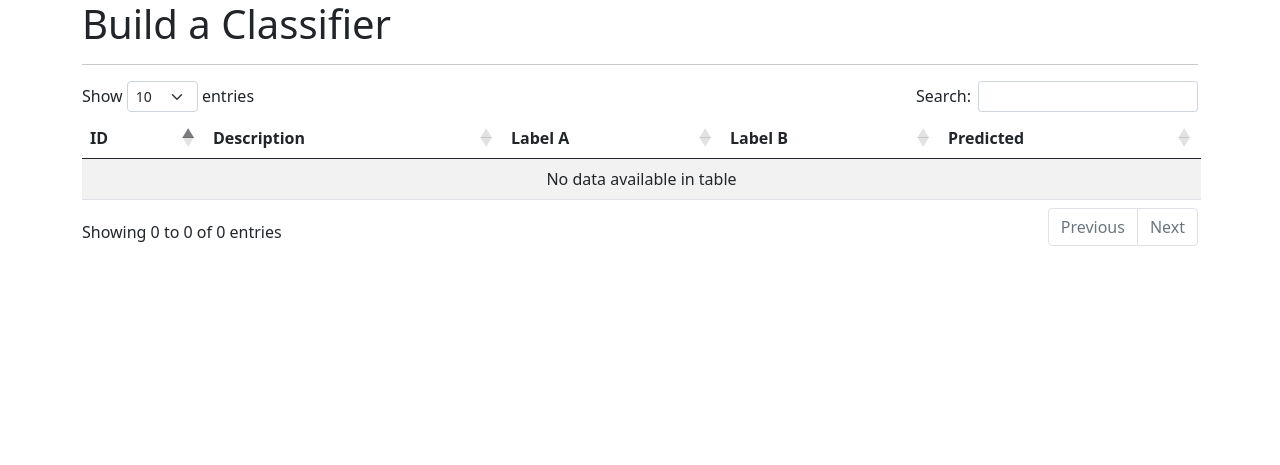
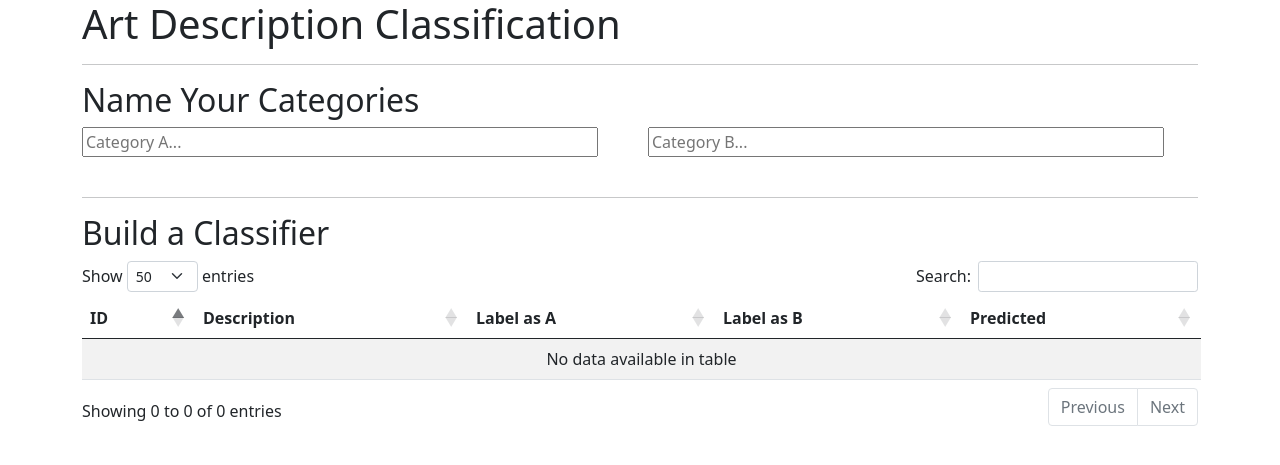
Before and after one commit to jrgillick/IML-text-classification, a Flask app: page /build_classifier?classifier_code=a05e1c772f5cbfbd1031a40853146fc0 in a window 1280 px wide. Shown: the top 465 px of the page. Run offline with Flask 2, Linux system fonts and the light colour scheme; data that the repository does not hold is empty; some libraries are stand-ins or nearby versions.

Commit message:
Added form for category names

```diff
--- a/app.py
+++ b/app.py
@@ -92,8 +92,8 @@ def index():
   # Create data for this new classifier
   for i, art in enumerate(initial_artworks):
     new_artwork = Artwork(description = art['description'], labelA = None, labelB = None, predicted = None, hide = None, classifier_code = classifier_code)
-    if i == 0: new_artwork.labelA = 1
-    if i == 1: new_artwork.labelB = 1
+    #if i == 0: new_artwork.labelA = 1
+    #if i == 1: new_artwork.labelB = 1
     db.session.add(new_artwork)
     db.session.commit()
   return redirect(url_for('build_classifier', classifier_code = classifier_code))
@@ -134,7 +134,7 @@ def check_label():
 def build_classifier():
   classifier_code = request.args['classifier_code']
   return render_template('iml_table.html',
-                           title='Build a Classifier',
+                           title='Art Description Classification',
                            classifier_code = classifier_code)
 
 
--- a/templates/iml_table.html
+++ b/templates/iml_table.html
@@ -1,13 +1,27 @@
 {% extends "base.html" %}
 
 {% block content %}
+  <h2> Name Your Categories </h2>
+
+  <form>
+  <div style="float:left;">
+  <input type="text" size="50" id="categoryAName" placeholder="Category A..." style="color:blue; margin-right: 50px;"><br>
+  </div>
+  <div>
+  <input type="text" size="50" id="categoryBName" placeholder="Category B..." style="color:orange;"><br><br>
+  </div>
+  </form>
+
+  <hr>
+
+  <h2> Build a Classifier </h2>
   <table id="data" class="table table-striped">
     <thead>
       <tr>
         <th>ID</th>
         <th>Description</th>
-        <th>Label A</th>
-        <th>Label B</th>
+        <th>Label as A</th>
+        <th>Label as B</th>
         <th>Predicted</th>
         <!--<th>Hide</th>-->  <!--TODO add this back later-->
       </tr>
@@ -103,6 +117,7 @@
       classifier_code = new URL(window.location.href).searchParams.get("classifier_code")
       ajax_string = '/api/data?classifier_code='.concat(classifier_code)
       $('#data').DataTable({
+        "pageLength": 50,
         "initComplete": function(settings, json) {
          5+3;//  do nothing here. modify_table(); call on 'draw' instead
         },
```
